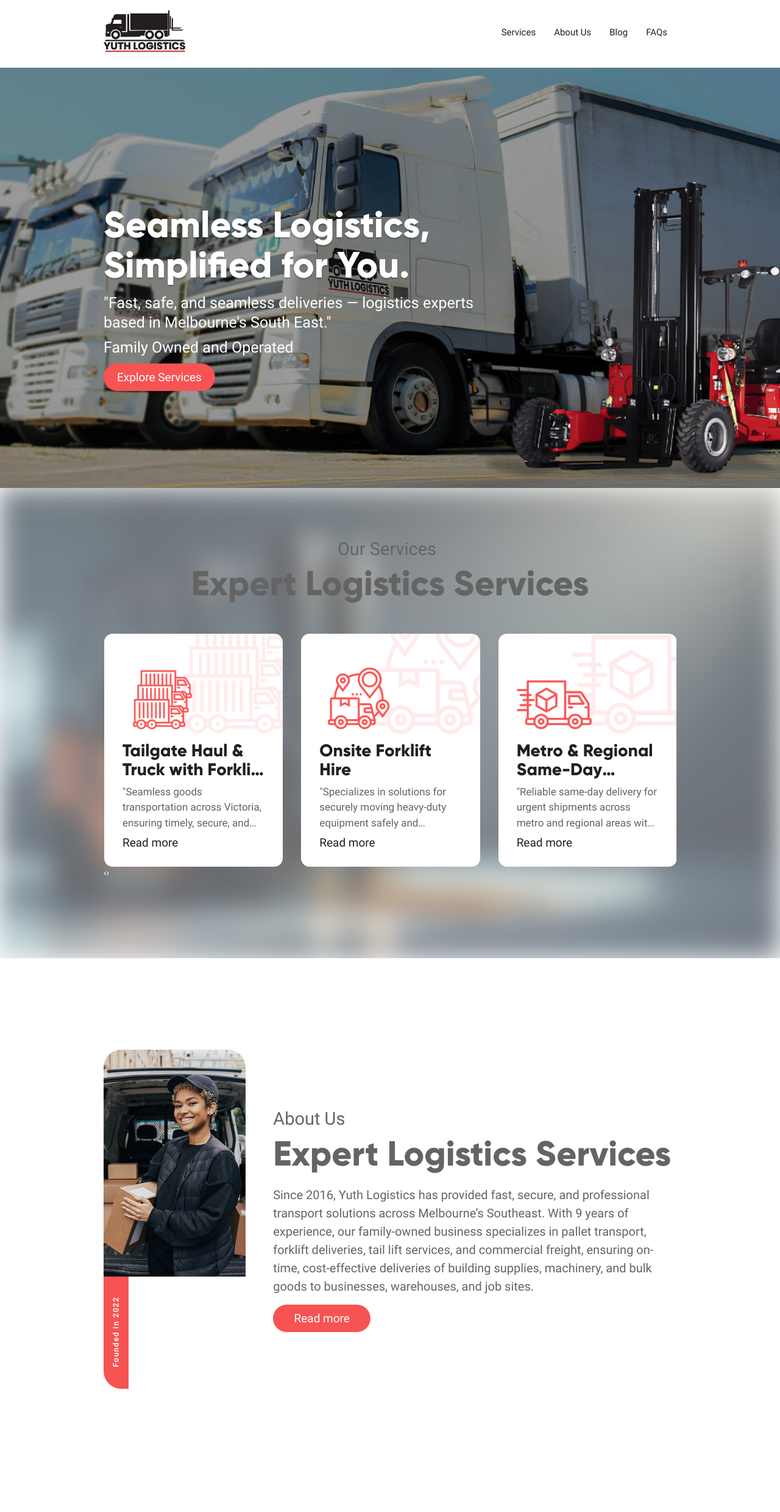
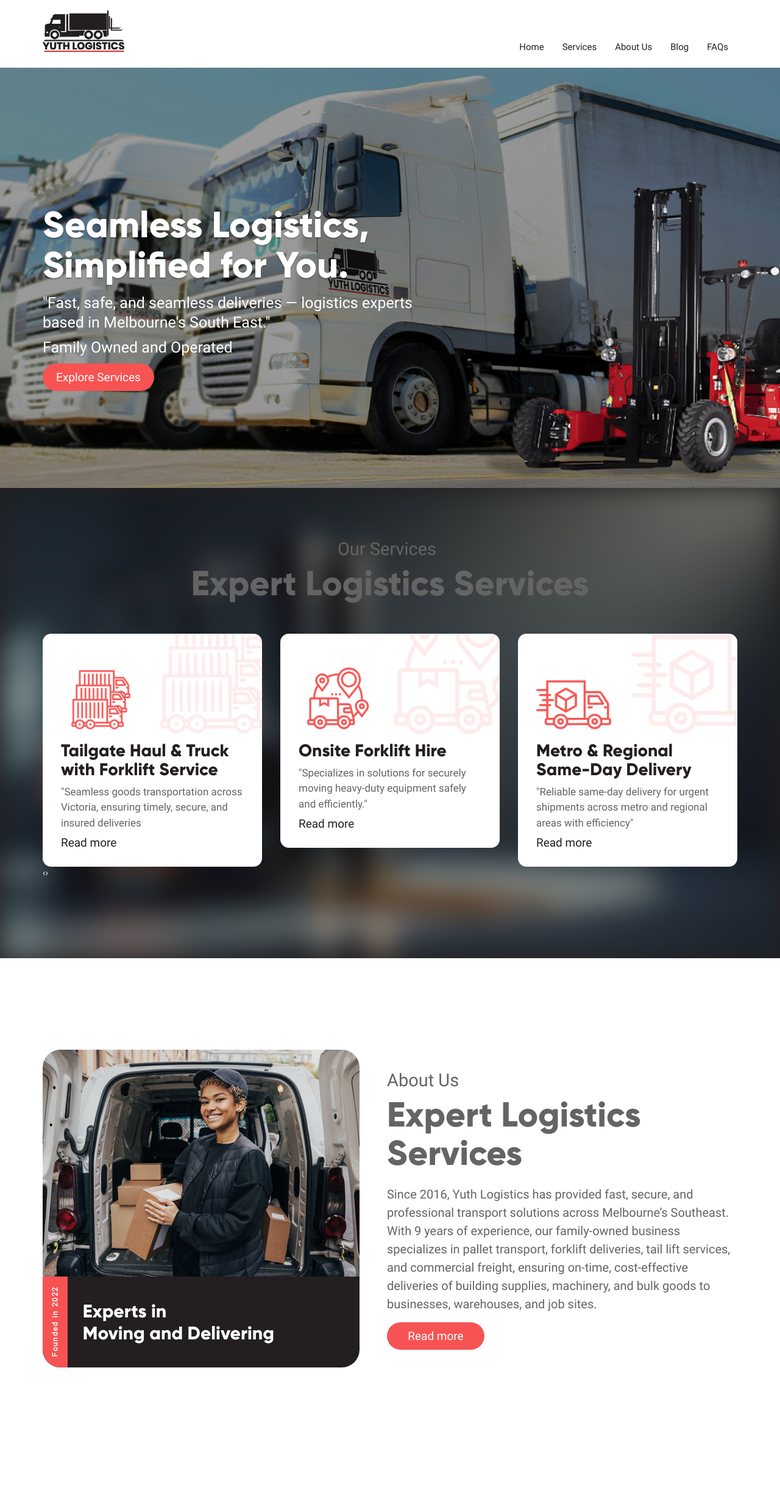
Before and after one commit to DineshNarada/YouthLogistic, a plain HTML site: page index.html in a window 1280 px wide. Shown: the top 2479 px of the page at 61% size. Drawn offline with Linux system fonts and the light colour scheme.

Commit message:
in the about us section fixed color change issue with device response

```diff
--- a/index.html
+++ b/index.html
@@ -34,7 +34,9 @@
                             </div>
                         </div>
                         <div class="collapse navbar-collapse" id="main-navbar">
+                            <!--<div class="contact-info-bar">-->
                             <ul id="menu-header-menu" class="nav navbar-nav navbar-right">
+                                <li><a title="Home" href="index.html">Home </a></li>
                                 <li><a title="Services" href="sample-page.html">Services </a></li>
                                 <li><a title="About Us" href="sample-page.html">About Us</a></li>
                                 <li><a title="Blog" href="sample-page.html">Blog</a></li>
--- a/style.css
+++ b/style.css
@@ -617,6 +617,9 @@ h1 {
     position: relative;
     color: #fff;
 }
+.ph-about-us .ph-au-l-text-box, .ph-stats .ph-sts-s-s-i-0, .contact-info-bar.style-1:after, .ph-header-section .ph-hs-b-s-s-icon, .pg-home .ph-services, .pg-home .ph-header-section, .footer-cta-banner, .page-header-banner .phb-bg, .sidebar-nav {
+    background-color: #231f20;
+}
 .ph-about-us .ph-au-l-tb-vertical-strip {
     font-weight: 700;
     font-size: 12px;
@@ -1199,6 +1202,12 @@ a, .contact-info-bar.style-2 .contact-group .cg-text a, #footer-widget-area .con
     .navbar-header {
         float: left;
     }
+    .navbar {
+        border-radius: 4px;
+    }
+    .navbar-fixed-bottom, .navbar-fixed-top {
+        border-radius: 0;
+    }
     .navbar>.container .navbar-brand, .navbar>.container-fluid .navbar-brand {
         margin-left: -15px;
     }
@@ -1238,15 +1247,36 @@ a, .contact-info-bar.style-2 .contact-group .cg-text a, #footer-widget-area .con
         float: right !important;
         margin-right: -15px;
     }
+    .navbar-nav>li {
+        float: left;
+    }
+}
+@media (min-width: 992px) {
+    .navbar>.container .navbar-right:not(:first-child), .navbar>.container-fluid .navbar-right:not(:first-child) {
+        margin-top: 55px;
+    }
+}
+@media (min-width: 768px) {
     .navbar>.container .navbar-right, .navbar>.container-fluid .navbar-right {
         margin-right: 0;
         margin-top: 7px;
     }
-    .navbar-nav>li {
-        float: left;
-    }
-}
-
+}
+/*my-design*/
+@media (min-width: 992px) {
+  ul#menu-header-menu {
+    margin-top: 55px;
+  }
+}
+/*if-not-this-design*/
+/*applying-after-building-the-contact-info-bar*/
+/*
+@media (min-width: 992px) {
+    .navbar>.container .navbar-right:not(:first-child), .navbar>.container-fluid .navbar-right:not(:first-child) {
+        margin-top: 55px;
+    }
+}
+*/
 @media (max-width: 991px){
     #site-header {
         background-color: #fff;
@@ -1434,7 +1464,21 @@ a, .contact-info-bar.style-2 .contact-group .cg-text a, #footer-widget-area .con
     #footer-widget-area .contact-info-bar .contact-group {
         max-width: calc(100% / 3);
     }
-
+    #site-header .navbar-nav>li>a:hover, #site-header .navbar-nav>li>a:focus, #site-header .navbar-nav>.active>a, #site-header .navbar-nav>.active>a:focus, #site-header .navbar-nav>.active>a:hover, #site-header .navbar-nav>.open>a, #site-header .navbar-nav>.open>a, #site-header .navbar-nav>.open>a:focus, #site-header .navbar-nav>.open>a:hover, .ph-services .ph-svs-s-single:hover .ph-svs-s-s-title, .ph-services .ph-svs-s-single:hover .ph-svs-s-s-dscr, #footer-widget-area .contact-group .cg-text a:hover, .ph-services .ph-svs-rm-link:hover, .service-single-box .pc-as-s-s-1:hover .pc-as-s-s-b-t-descr {
+        color: #f75353;
+    }
+}
+
+@media (min-width: 1200px) {
+    .container {
+        width: 1170px;
+    }
+    .ph-about-us .ph-au-left {
+        min-width: 520px;
+    }
+    .ph-about-us .ph-au-right {
+        width: calc(100% - 520px);
+    }
 }
 
 @media (max-width: 1199px) {
@@ -1521,6 +1565,7 @@ a, .contact-info-bar.style-2 .contact-group .cg-text a, #footer-widget-area .con
         padding-top: 120px;
         padding-bottom: 97px;
     }
+
 }
 
 @media (max-width: 1439px) {
```
